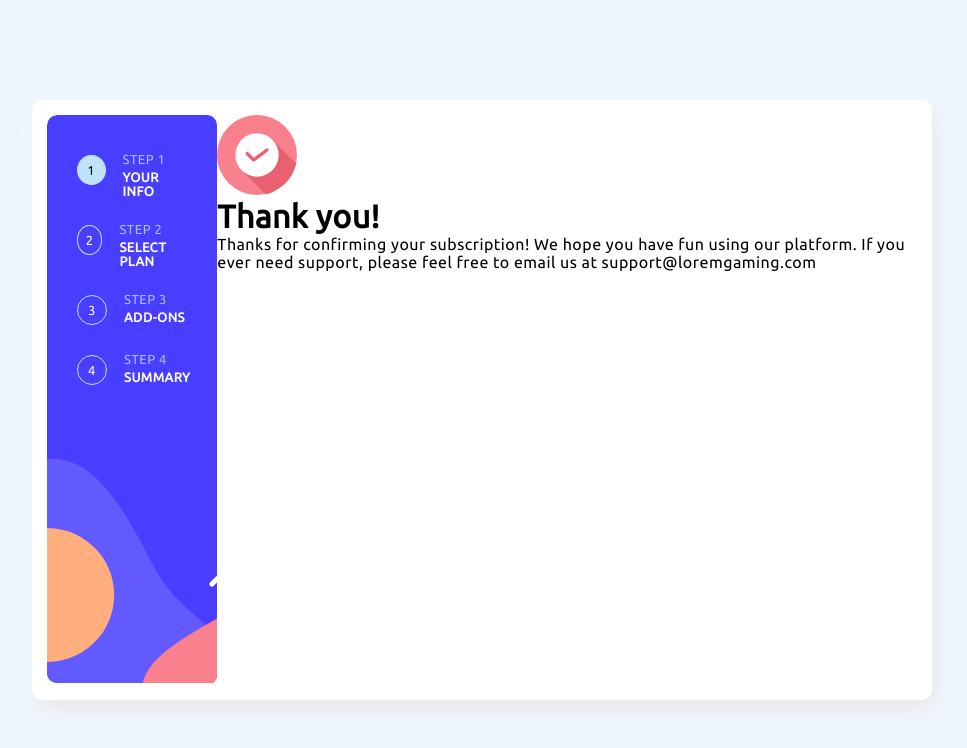
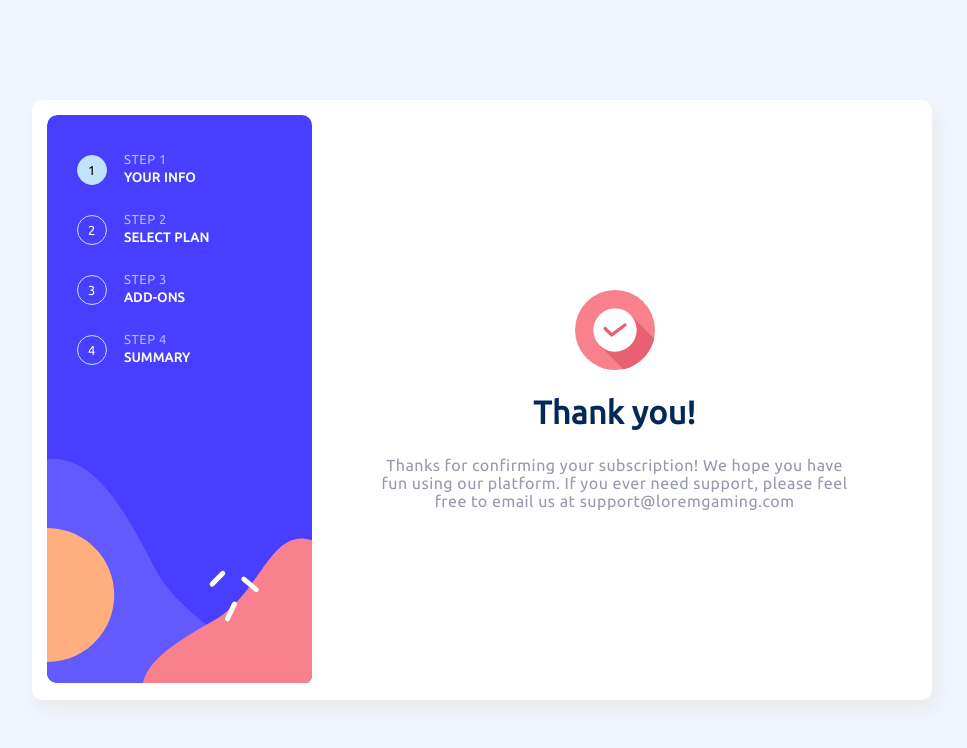
Before and after one commit to CatalinBanici/multi-step-form, a React (Create React App) app in the folder app/: page /complete in a window 1280 px wide. Shown: the top 748 px of the page, without its empty margins (158-1125 px from the left). Built offline with nearby package versions, Linux system fonts and the light colour scheme.

Commit message:
complete component styled

```diff
--- a/app/src/index.css
+++ b/app/src/index.css
@@ -683,3 +683,27 @@ input:checked + .slider:before {
   font-size: 18px;
   color: var(--PurplishBlue);
 }
+
+/* ==============================================
+=========== COMPLETE CONTAINER ===============
+============================================== */
+
+.complete-container {
+  display: flex;
+  flex-direction: column;
+  justify-content: space-around;
+  align-items: center;
+  width: calc(900px - 275px);
+  height: 50%;
+  padding: 20px 60px;
+  align-self: center;
+}
+
+.complete-container h1 {
+  color: var(--MarineBlue);
+}
+
+.complete-container p {
+  text-align: center;
+  color: var(--CoolGray);
+}
```
